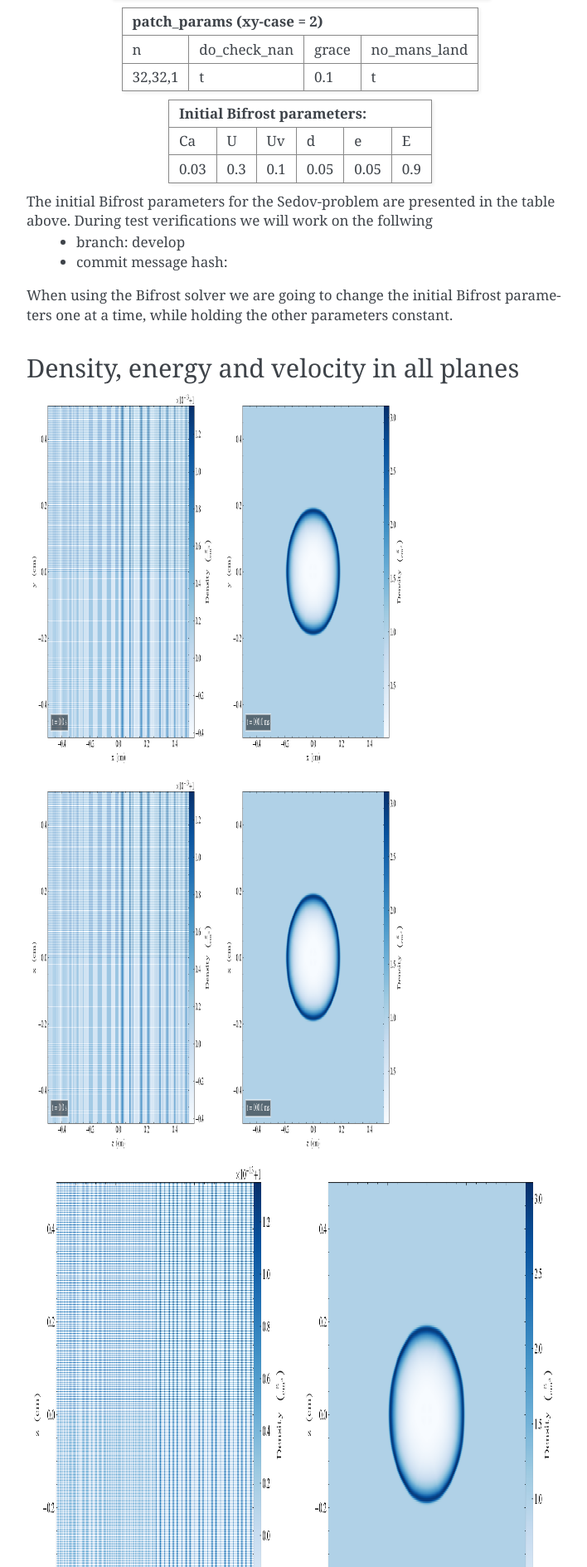
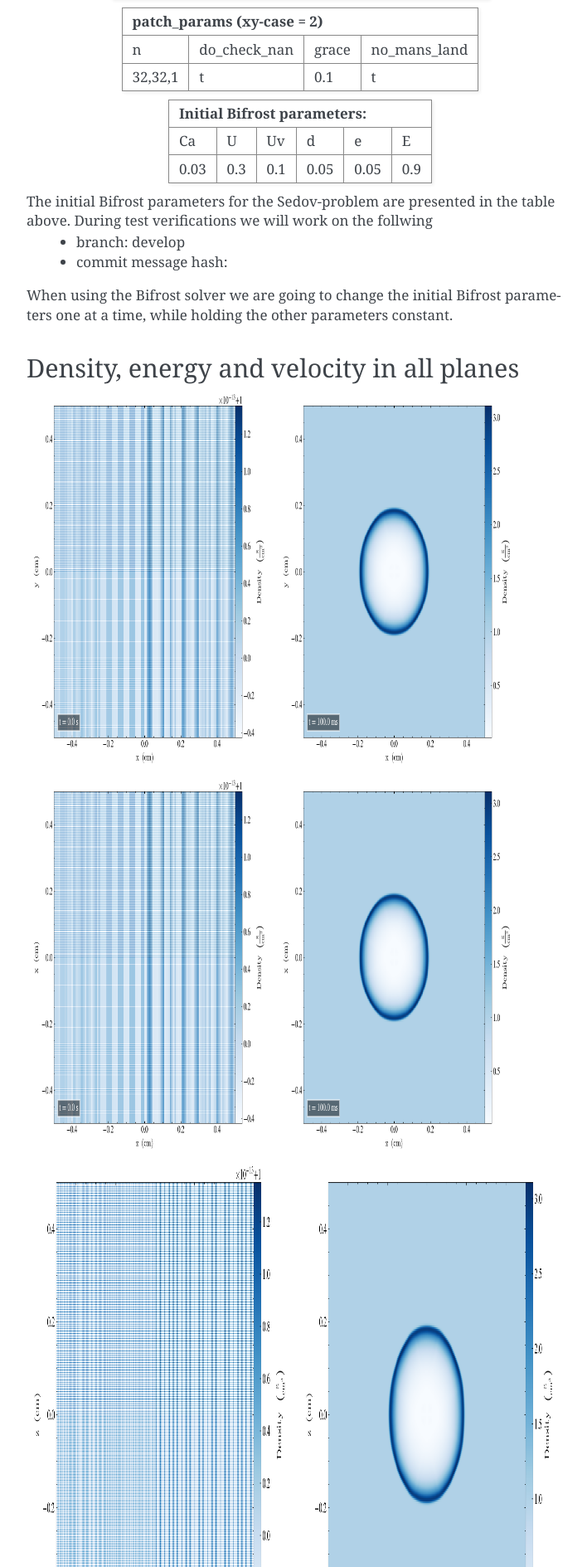
Before and after one commit to guadabsb15/summer_2021_report, a Sphinx documentation site: the page built from docs/source/sedov.rst, in a window 1280 px wide. Shown: the part 802-2691 px from the top of the page at 83% size, without its empty margins (388-1096 px from the left). Built offline with Sphinx 7.4.7, drawn with Linux system fonts in a browser that asks for light colours.

Commit message:
Addjusting density images

```diff
--- a/docs/source/sedov.rst
+++ b/docs/source/sedov.rst
@@ -82,18 +82,18 @@ Density, energy and velocity in all planes
 
 .. image:: images_sedov_bifrost/density_sedov_bifrost_xy_0.png
     :scale: 50 %
-    :width: 70 %
+    :width: 90 %
 .. image:: images_sedov_bifrost/density_sedov_bifrost_xy_10.png
     :scale: 50 %
-    :width: 70 %
+    :width: 90 %
 
 
 .. image:: images_sedov_bifrost/density_sedov_bifrost_xz_0.png
     :scale: 50 %
-    :width: 70 %
+    :width: 90 %
 .. image:: images_sedov_bifrost/density_sedov_bifrost_xz_10.png
     :scale: 50 %
-    :width: 70 %
+    :width: 90 %
 
 
 .. image:: images_sedov_bifrost/density_sedov_bifrost_yz_0.png
```
